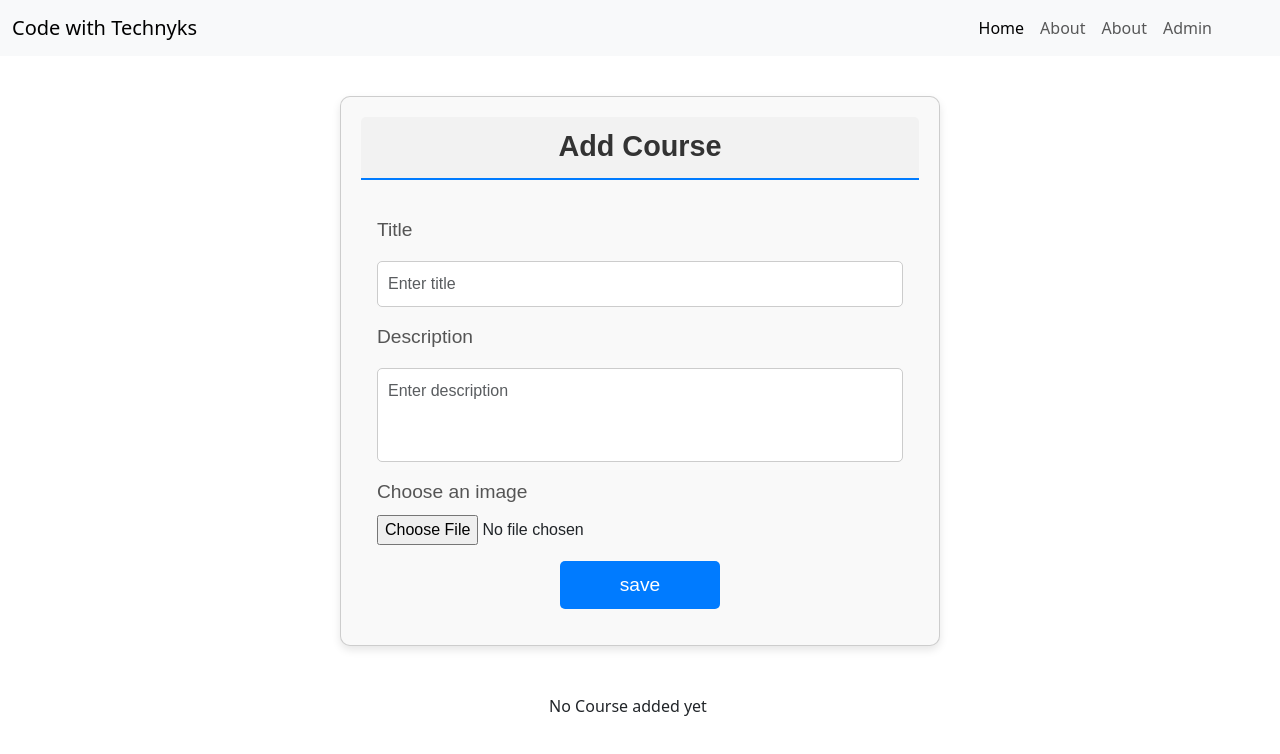
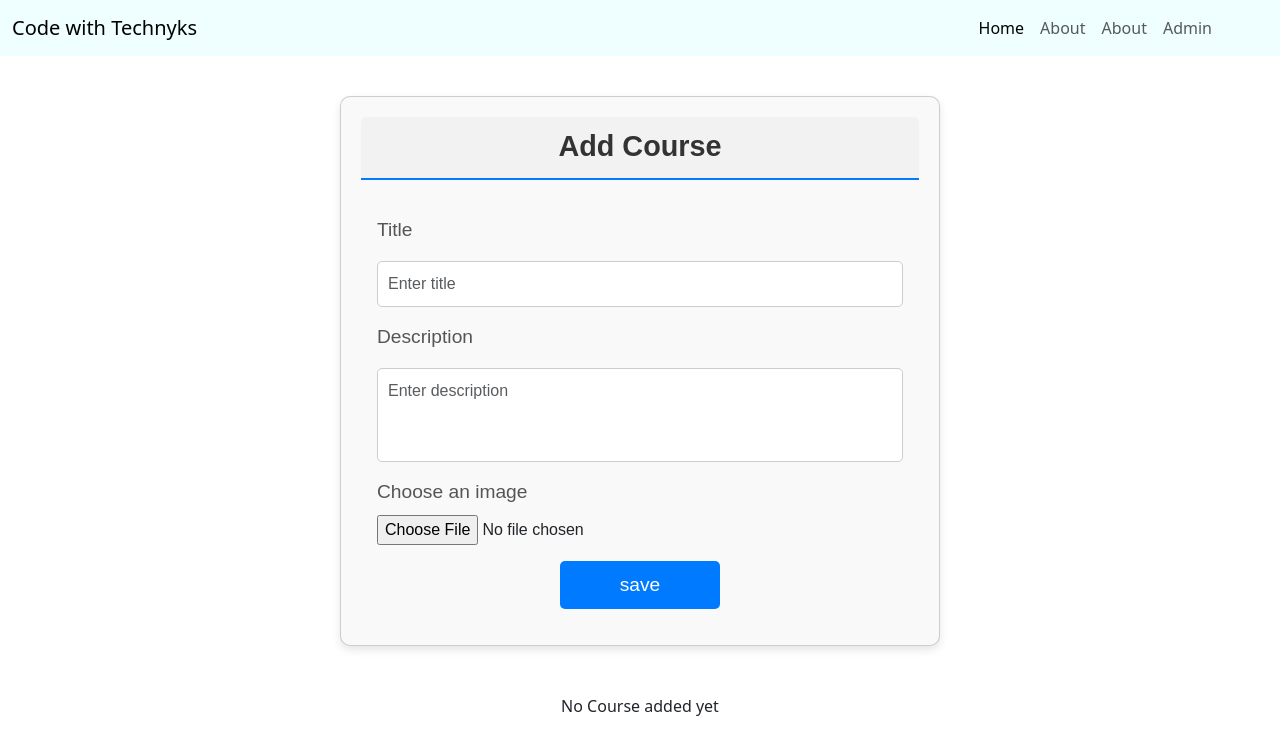
Before and after one commit to khokharkeyur/technyks-angular, an Angular app: page /admin in a window 1280 px wide. Shown: the top 754 px of the page. Built offline with nearby package versions, Linux system fonts and the light colour scheme.

Commit message:
refactor courses component to support admin functionality and improve course display

```diff
--- a/src/app/admin/admin.component.html
+++ b/src/app/admin/admin.component.html
@@ -42,17 +42,19 @@
 
 </div>
 
-<div class="row course mt-5">
+<app-courses [courses]="courses" [isAdmin]="true" (del)="deleteCourse($event)"></app-courses>
+
+<!-- <div class="row course mt-5">
     @for(course of courses; track $index) {
     <div class="col-lg-4 mb-4">
-        <app-courses [course]="course" [isDelete]="true" (del)="deleteCourse(course)"></app-courses>
+        <app-courses [course]="course" [isAdmin]="true" (del)="deleteCourse(course)"></app-courses>
     </div>
     } @empty {
     <div align="center">
         No Course added yet
     </div>
-    }
+    } -->
 
-    <!-- <app-courses *ngFor="let course of courses"></app-courses> -->
+<!-- <app-courses *ngFor="let course of courses"></app-courses> -->
 
-</div>
+<!-- </div> -->
--- a/src/app/courses/courses.component.html
+++ b/src/app/courses/courses.component.html
@@ -1,7 +1,10 @@
+<div class="row course mt-5">
+    @for(course of courses; track $index) {
+    <div class="col-lg-4 mb-4">
         <div class="box" align="center">
             <div align="center" class="course-image">
                 <img src="{{course.image}}" />
-        @if (isDelete) {
+                @if (isAdmin) {
                 <button class="btn btn-danger" (click)="deleteCourse(course)">
                     <i class="bi bi-trash-fill"></i>
                 </button>
@@ -12,3 +15,15 @@
                 {{course?.description}}
             </p>
         </div>
+    </div>
+    } @empty {
+    @if (isAdmin) {
+    <div align="center">
+        No Course added yet
+    </div>
+    }
+    }
+
+    <!-- <app-courses *ngFor="let course of courses"></app-courses> -->
+
+</div>
--- a/src/app/courses/courses.component.ts
+++ b/src/app/courses/courses.component.ts
@@ -7,11 +7,11 @@ import { Component, EventEmitter, Input, Output } from '@angular/core';
   styleUrl: './courses.component.scss'
 })
 export class CoursesComponent {
-  @Input() course: any;
-  @Input() isDelete = false;
+  @Input() courses: any;
+  @Input() isAdmin = false;
   @Output() del = new EventEmitter();
 
   deleteCourse(course:any) {
-    this.del.emit(this.course);
+    this.del.emit(course);
   }
 }
--- a/src/app/header/header.component.scss
+++ b/src/app/header/header.component.scss
@@ -0,0 +1,3 @@
+nav {
+    background-color: #effeff !important;
+}
--- a/src/app/home/home.component.html
+++ b/src/app/home/home.component.html
@@ -11,14 +11,14 @@
     <div class="container">
         <h1 class="text-center">All Courses</h1>
 
-        <div class="row mt-5">
+        <!-- <div class="row mt-5">
           @for(course of courses; track $index) {
               <div class="col-lg-4 mb-4">
                   <app-courses [course]="course"></app-courses>
               </div>
           }
-      </div>
+      </div> -->
 
-        <!-- <app-courses></app-courses> -->
+        <app-courses [courses]="courses"></app-courses>
     </div>
 </section>
```
Lines whose indentation alone changed are shown as unchanged.
